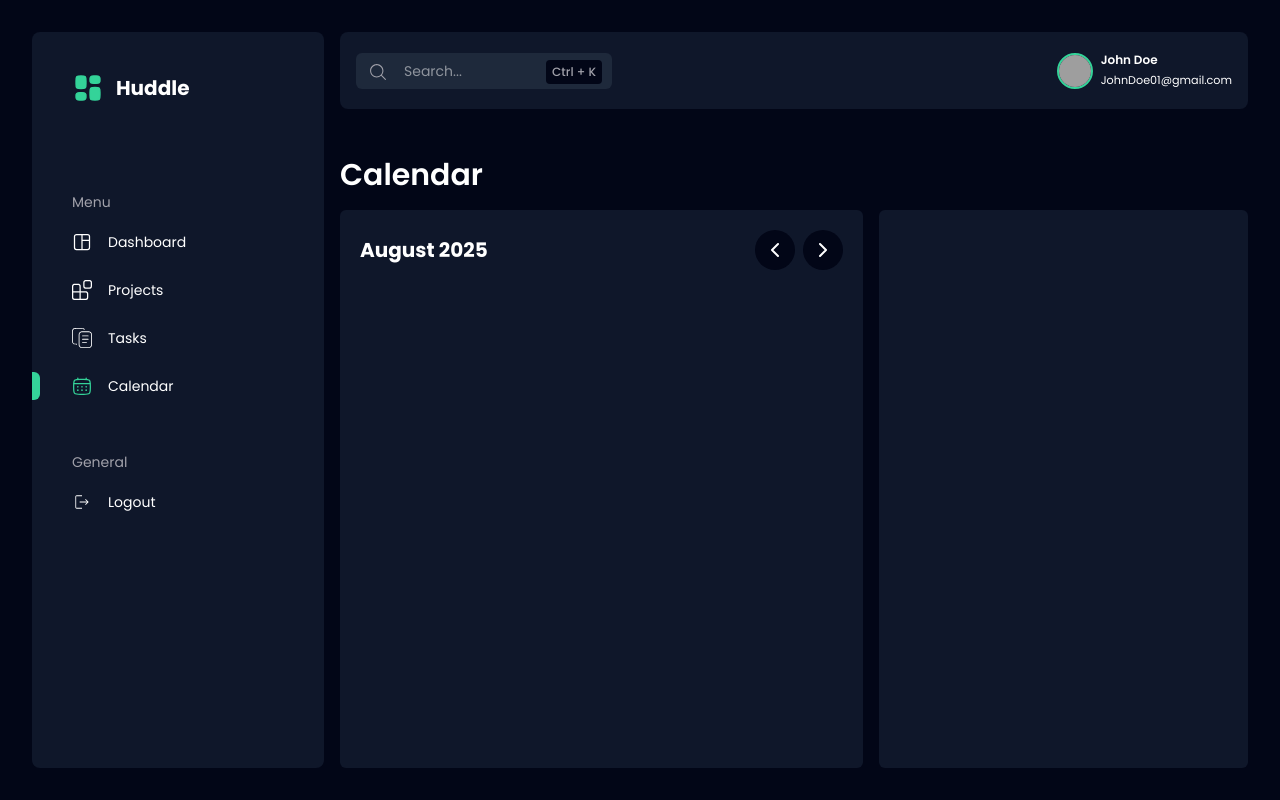
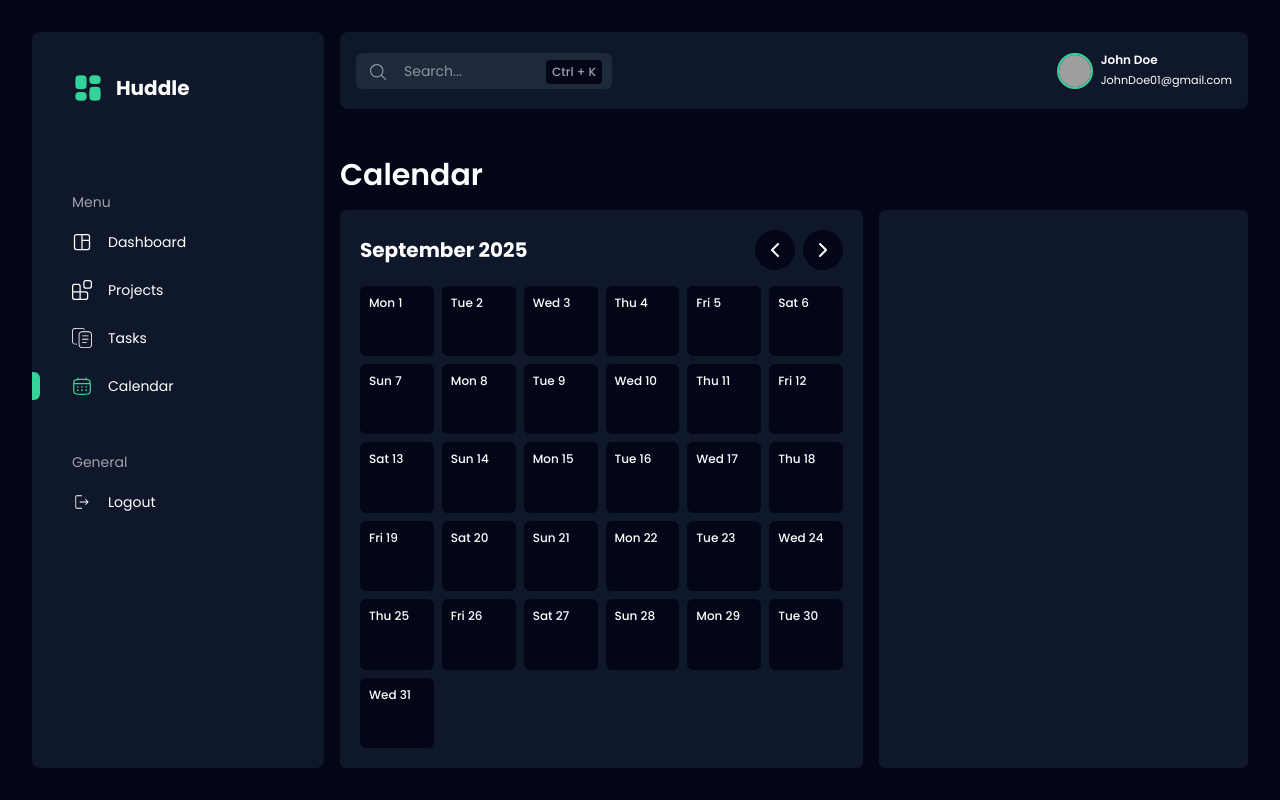
Before and after one commit to N4EXM/Huddle, a React (Vite) app in the folder frontend/: page /Calendar in a window 1280 px wide. Built offline with nearby package versions, Linux system fonts and the light colour scheme; grey boxes are pictures that could not be loaded.

Commit message:
working on the functionality of the calendarBtns

```diff
--- a/frontend/src/context/MockContext.jsx
+++ b/frontend/src/context/MockContext.jsx
@@ -274,6 +274,53 @@ export const MockProvider = ({ children }) => {
         }
     ];
 
+    const userTasks = [
+        {
+            taskId: 0,
+            name: "Create a task card component",
+            description: "Create a task card component that shows the title of the card the paragraph of the card, and the date its due.",
+            date: "Aug 26 2025",
+            priority: "Low",
+            teamIds: [0, 1, 4],
+            completed: false,
+            projectId: 0,
+            formattedDate: "2025-08-26"
+        },
+        {
+            taskId: 14,
+            name: "Create project templates",
+            description: "Build reusable project templates for common workflow patterns.",
+            date: "Oct 01 2025",
+            priority: "Medium",
+            teamIds: [0, 3, 4],
+            completed: false,
+            projectId: 1,
+            formattedDate: "2025-10-01"
+        },
+        {
+            taskId: 12,
+            name: "Set up automated testing",
+            description: "Create unit tests, integration tests, and end-to-end tests for critical features.",
+            date: "Sep 25 2025",
+            priority: "Medium",
+            teamIds: [0, 1, 3],
+            completed: false,
+            projectId: 0,
+            formattedDate: "2025-09-25"
+        },
+         {
+            taskId: 9,
+            name: "Implement real-time updates",
+            description: "Add WebSocket support for real-time task updates and team collaboration.",
+            date: "Sep 18 2025",
+            priority: "High",
+            teamIds: [0, 2, 4],
+            completed: false,
+            projectId: 2,
+            formattedDate: "2025-09-18"
+        },
+    ]
+
     const getSpecificUsers = (teamIds) => {
         // Create a Set for faster lookups (O(1) instead of O(n))
         const teamIdSet = new Set(teamIds);
@@ -292,7 +339,7 @@ export const MockProvider = ({ children }) => {
 
     return (
         <MockContext.Provider
-            value={{ users, projects, tasks, getSpecificUsers }}
+            value={{ users, projects, tasks, userTasks  ,getSpecificUsers }}
         >
             {children}
         </MockContext.Provider>
--- a/frontend/src/pages/CalendarPage.jsx
+++ b/frontend/src/pages/CalendarPage.jsx
@@ -1,9 +1,13 @@
-import React, { useState, useEffect } from 'react'
+import React, { useState, useEffect, useContext } from 'react'
 import Sidebar from '../components/General/Sidebar'
 import Navbar from '../components/General//Navbar'
-import { getCurrentDate, getCurrentDayInMonthIndex, getCurrentMonth, getCurrentYear } from '../utils/dateUtils'
+import { useMock } from '../context/MockContext'
+import { getCurrentDate, getCurrentDayInMonthIndex, getCurrentMonth, getCurrentYear, getDaysInMonth, getCurrentDateToLocaleString } from '../utils/dateUtils'
 
 const CalendarPage = () => {
+
+  // context
+  const { tasks } = useMock()
 
   // date values
   const currentDayOfMonth = getCurrentDate()
@@ -14,7 +18,7 @@ const CalendarPage = () => {
   const [tasksForSelectedDate, setTasksForSelectedDate] = useState([])
   const [selectedMonthIndex, setSelectedMonthIndex] = useState(getCurrentMonth())
   const [selectedYear, setSelectedYear] = useState(getCurrentYear())
-  const [daysInSelectedMonth, setDaysInSelectedMonth] = useState(getCurrentDayInMonthIndex())
+  const [daysInSelectedMonth, setDaysInSelectedMonth] = useState(getDaysInMonth(selectedYear, 7))
   const [selectedDayOfMonth, setSelectedDayOfMonth] = useState(getCurrentDate())
   const [selectedDayIndex, setSelectedDayIndex] = useState(getCurrentDayInMonthIndex(selectedYear, selectedMonthIndex, selectedDayOfMonth))
 
@@ -44,6 +48,30 @@ const CalendarPage = () => {
     { fullName: "Saturday", abrName: "Sat" },
   ]
 
+  const handleMonthNavigation = (direction) => {
+    if (direction === 'next') {
+      setSelectedMonthIndex(prevMonthIndex => {
+        const newMonthIndex = prevMonthIndex + 1
+        // If moving past December, go to January of next year
+        if (newMonthIndex > 11) {
+          setSelectedYear(prevYear => prevYear + 1)
+          return 0
+        }
+        return newMonthIndex
+      })
+    } else {
+      setSelectedMonthIndex(prevMonthIndex => {
+        const newMonthIndex = prevMonthIndex - 1
+        // If moving before January, go to December of previous year
+        if (newMonthIndex < 0) {
+          setSelectedYear(prevYear => prevYear - 1)
+          return 11
+        }
+        return newMonthIndex
+      })
+    }
+  }
+
   useEffect(() => {
     console.log("tasksForSelectedDate:", tasksForSelectedDate)
     console.log("selectedMonthIndex: ", selectedMonthIndex)
@@ -51,7 +79,23 @@ const CalendarPage = () => {
     console.log("daysInSelectedMonth:", daysInSelectedMonth)
     console.log("selectedDayOfMonth: ", selectedDayOfMonth)
     console.log("selectedDayIndex: ", selectedDayIndex)
+    console.log("numberOfDays: ", daysInSelectedMonth)
   }, [])
+
+  // Effect to update days in month when month or year changes
+  // useEffect(() => {
+  //   setDaysInSelectedMonth(getDaysInMonth(selectedYear, selectedMonthIndex))
+  //   setSelectedDayIndex(getCurrentDayInMonthIndex(selectedYear, selectedMonthIndex, selectedDayOfMonth));
+  // }, [selectedDayOfMonth, selectedMonthIndex, selectedYear]);
+
+  // Effect to reset to current date if viewing current month
+  useEffect(() => {
+    if (selectedMonthIndex === currentMonthIndex && selectedYear === currentYear) {
+      setSelectedDayOfMonth(currentDayOfMonth)
+    } else {
+      setSelectedDayOfMonth(null)
+    }
+  }, [selectedMonthIndex])
 
   return (
     <div
@@ -85,22 +129,80 @@ const CalendarPage = () => {
             <h1
               className='text-xl font-bold'
             >
-              August 2025
+              {monthNames[selectedMonthIndex].fullName} {selectedYear}
             </h1>
             <div
               className='flex flex-row items-center gap-2'
             >
               <button
                 className='bg-background p-2 rounded-full hover:bg-primary duration-200'
+                onClick={() => handleMonthNavigation("previous")}
               >
                 <svg xmlns="http://www.w3.org/2000/svg" width="24" height="24" viewBox="0 0 24 24"><path fill="none" stroke="currentcolor" stroke-linecap="round" stroke-linejoin="round" stroke-width="2" d="m15 6l-6 6l6 6"/></svg>
               </button>
               <button
                 className='rotate-180 bg-background p-2 rounded-full hover:bg-primary duration-200'
+                onClick={() => handleMonthNavigation("next")}
               >
                 <svg xmlns="http://www.w3.org/2000/svg" width="24" height="24" viewBox="0 0 24 24"><path fill="none" stroke="currentcolor" stroke-linecap="round" stroke-linejoin="round" stroke-width="2" d="m15 6l-6 6l6 6"/></svg>
               </button>
             </div>
+          </div>
+
+          {/* date buttons */}
+          <div
+            className='grid grid-cols-6 w-full h-full grid-rows-6 gap-2 overflow-y-scroll'
+          >
+            {
+              Array.from({ length: daysInSelectedMonth }, (_, index) => {
+
+                const dayNumber = index + 1;
+                const date = new Date(selectedYear, selectedMonthIndex, dayNumber);
+                const dayOfWeekIndex = date.getDay(); // 0 (Sun) to 6 (Sat)
+                let taskCount = 0
+
+                for (let i = 0; i < tasks.length; i++) {
+
+                  console.log(tasks[i])
+                  const currentDate = tasks[i].formattedDate
+
+                  if (currentDate === date.toLocaleDateString()) {
+                    taskCount + 1
+                  }
+
+                }
+
+                return (
+                  <div
+                    className='w-full h-full rounded-md p-2 bg-background border border-background duration-200 hover:border-primary flex flex-col items-start justify-between'
+                    key={dayNumber}
+                  >
+                    <p
+                      className='font-medium text-xs'
+                    >
+                      {dayNames[dayOfWeekIndex].abrName} {dayNumber}
+                    </p>
+                    <div
+                      className='w-full flex-row flex gap-1'
+                    >
+                      {
+                        Array.from({ length: taskCount }, (_) => {
+                          return (
+                            <span
+                              className={`${selectedDayOfMonth === dayNumber ? "text-background" : "text-primary"}`}
+                            >
+                              <svg xmlns="http://www.w3.org/2000/svg" width="8" height="8" viewBox="0 0 24 24"><path fill="currentColor" d="M12.003 21q-1.866 0-3.51-.708q-1.643-.709-2.859-1.924t-1.925-2.856T3 12.003t.709-3.51Q4.417 6.85 5.63 5.634t2.857-1.925T11.997 3t3.51.709q1.643.708 2.859 1.922t1.925 2.857t.709 3.509t-.708 3.51t-1.924 2.859t-2.856 1.925t-3.509.709"/></svg>
+                            </span>
+                          )
+                        })
+                      }
+                    </div>
+                  </div>
+                )
+
+              })
+            }
+
           </div>
 
         </div>
--- a/frontend/src/utils/dateUtils.js
+++ b/frontend/src/utils/dateUtils.js
@@ -19,3 +19,7 @@ export function getCurrentDayInMonthIndex (year, month, day) {
     // return new Date(year, month, day).toLocaleDateString("en-GB", { weekday: "short" })
     return new Date(year, month, day).getDay()
 }
+
+export function getCurrentDateToLocaleString(year,month,day) {
+    return new Date(year,month,day).toLocaleDateString()
+}
```
